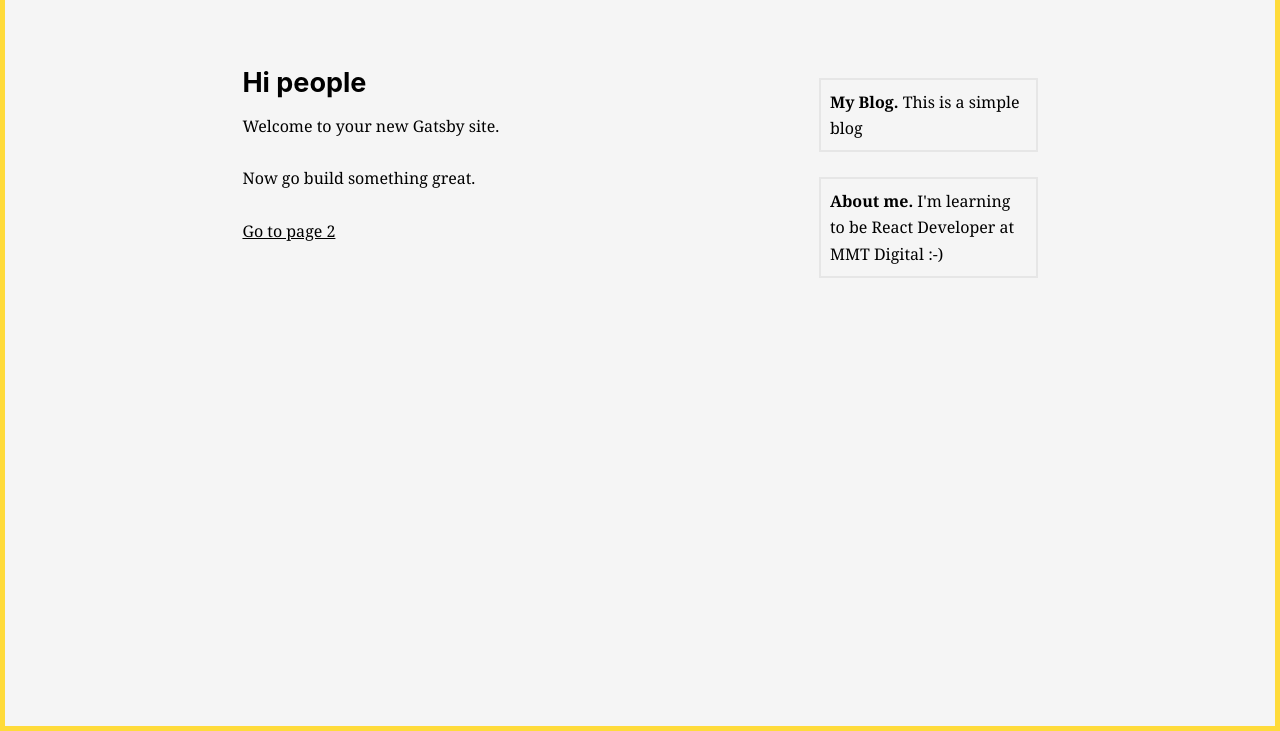
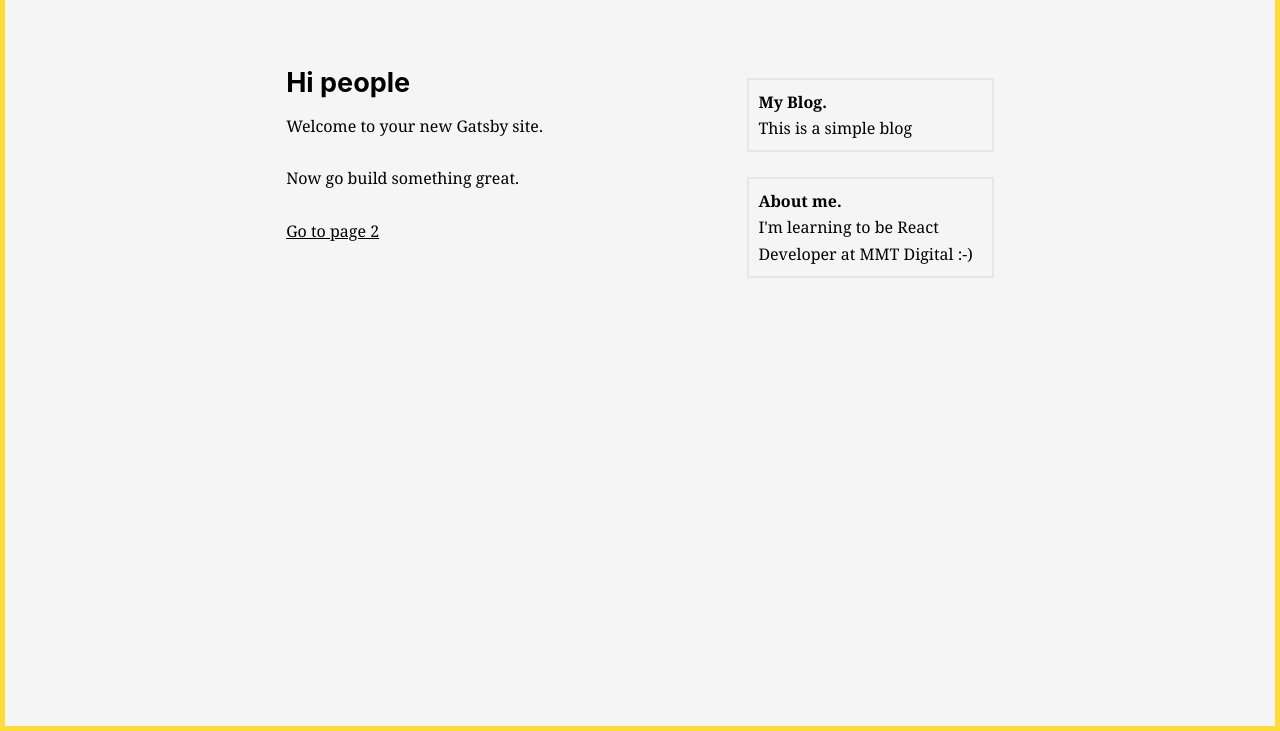
Before and after one commit to mazaherm/mazahers-blog, a Gatsby site: page / in a window 1280 px wide. Shown: the part 69-800 px from the top of the page. Built offline with nearby package versions, Linux system fonts and the light colour scheme; Gatsby itself is replaced by a stand-in of ours.

Commit message:
final blog layout

```diff
--- a/src/components/layout.js
+++ b/src/components/layout.js
@@ -2,7 +2,6 @@ import React from 'react'
 import PropTypes from 'prop-types'
 import Helmet from 'react-helmet'
 import { StaticQuery, graphql } from 'gatsby'
-
 import Header from './header'
 import Sidebar from './sidebar'
 import './layout.css'
@@ -20,7 +19,7 @@ const Layout = ({ children }) => (
       }
     `}
     render={data => (
-      <>
+      <React.Fragment>
         <Helmet
           title={data.site.siteMetadata.title}
           meta={[
@@ -52,14 +51,14 @@ const Layout = ({ children }) => (
               padding: '25px',
             }}
           >
-            <div style={{ flex: 2.5, paddingRight: '30px' }}>{children}</div>
-            <div style={{ flex: 1 }}>
+            <div style={{ flex: 3.5, paddingRight: '30px' }}>{children}</div>
+            <div style={{ flex: 2 }}>
               <Sidebar title='My Blog' description='This is a simple blog' />
               <Sidebar title='About me' description="I'm learning to be React Developer at MMT Digital :-)" />
             </div>
           </div>
         </div>
-      </>
+      </React.Fragment>
     )}
   />
 )
--- a/src/components/sidebar.js
+++ b/src/components/sidebar.js
@@ -6,7 +6,9 @@ const Sidebar = props => (
       border: '2px solid #e6e6e6',
       maxWidth: 960,
       padding: '0.5rem',
-      marginBottom: '25px'
+      marginBottom: '25px',
+      display: 'flex',
+      flexDirection: 'column'
     }}
   >
     <strong>{props.title}.</strong> {props.description}
```
